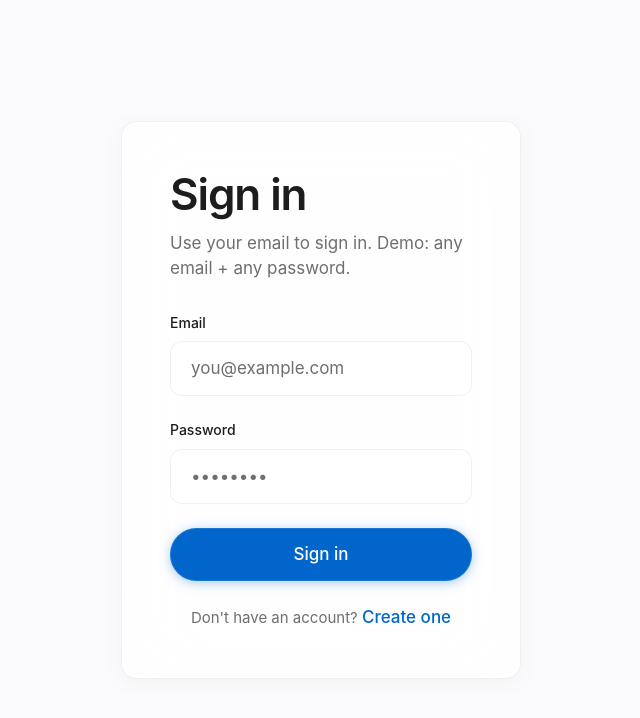
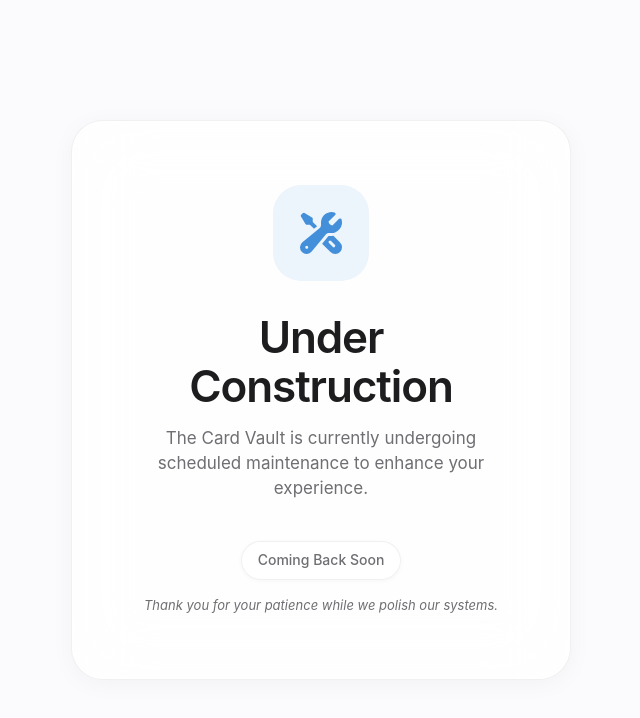
Before and after one commit to BadBoy-Github/Card-Vault-Frontend, a React (Vite) app: page / in a window 1280 px wide. Before the commit this address led to /login. Shown: the top 718 px of the page, without its empty margins (319-959 px from the left). Built offline with nearby package versions, Linux system fonts and the light colour scheme.

Commit message:
under construction

```diff
--- a/src/App.jsx
+++ b/src/App.jsx
@@ -13,8 +13,11 @@ import SearchPage from './pages/SearchPage'
 import PaymentTrafficPage from './pages/PaymentTrafficPage'
 import LoginPage from './pages/LoginPage'
 import RegisterPage from './pages/RegisterPage'
+import ConstructionPage from './pages/ConstructionPage'
 
 import { Navigate, useLocation } from 'react-router-dom'
+
+const isConstruction = true // Set to true to display maintenance page
 
 function ProtectedRoute({ children }) {
   const { user } = useAuth()
@@ -44,6 +47,10 @@ function App() {
       <ThemeProvider>
         <AuthProvider>
           <Routes>
+            {isConstruction ? (
+              <Route path="*" element={<ConstructionPage />} />
+            ) : (
+              <>
                 {/* Public Auth Routes (No Header/Footer) */}
                 <Route path="/login" element={<LoginPage />} />
                 <Route path="/register" element={<RegisterPage />} />
@@ -62,6 +69,8 @@ function App() {
                   <Route path="/search" element={<SearchPage />} />
                   <Route path="/payment-traffic" element={<PaymentTrafficPage />} />
                 </Route>
+              </>
+            )}
           </Routes>
         </AuthProvider>
       </ThemeProvider>
--- /dev/null
+++ b/src/pages/ConstructionPage.jsx
@@ -0,0 +1,25 @@
+import { HiWrenchScrewdriver } from 'react-icons/hi2'
+
+export default function ConstructionPage() {
+  return (
+    <div className="flex min-h-screen items-center justify-center bg-[var(--color-section-bg)] px-4 py-12 sm:px-6 md:px-8">
+      <div className="glass-panel w-full max-w-[500px] overflow-hidden rounded-[32px] p-8 text-center sm:p-12 md:p-16">
+        <div className="mx-auto mb-8 flex h-24 w-24 items-center justify-center rounded-[28px] bg-[var(--color-accent)]/10 text-[var(--color-accent)] animate-pulse">
+          <HiWrenchScrewdriver className="h-12 w-12" />
+        </div>
+        <h1 className="apple-display mb-4 text-[var(--color-text)]">Under Construction</h1>
+        <p className="apple-body text-[17px] leading-relaxed sm:text-[19px]">
+          The Card Vault is currently undergoing scheduled maintenance to enhance your experience.
+        </p>
+        <div className="mt-10 space-y-4">
+          <div className="glass-pill mx-auto w-fit rounded-full px-4 py-2 text-[14px] font-medium text-[var(--color-text-muted)]">
+            Coming Back Soon
+          </div>
+          <p className="text-[13px] text-[var(--color-text-muted)] italic">
+            Thank you for your patience while we polish our systems.
+          </p>
+        </div>
+      </div>
+    </div>
+  )
+}
```
Lines whose indentation alone changed are shown as unchanged.
